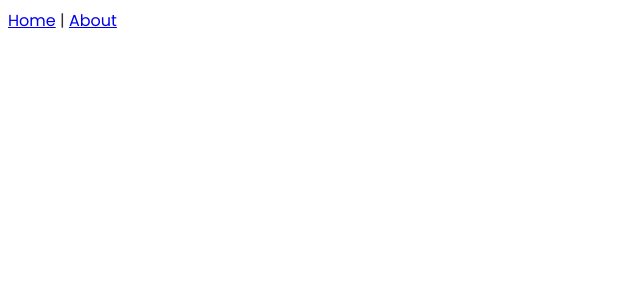
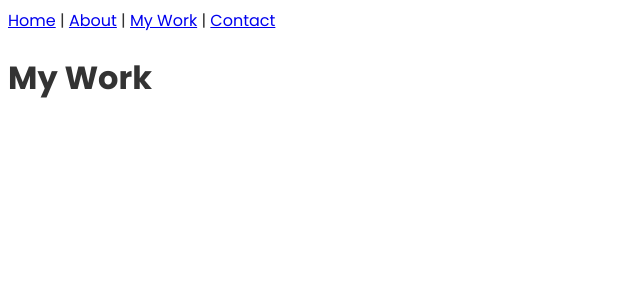
Before and after one commit to shady356/my-homepage, a Vue app: page /my-work in a window 1280 px wide. Shown: the top 300 px of the page, without its empty margins (0-640 px from the left). Built offline with nearby package versions, Linux system fonts and the light colour scheme.

Commit message:
feat: routes and pages added

```diff
--- a/src/App.vue
+++ b/src/App.vue
@@ -2,7 +2,9 @@
   <div id="app">
     <div id="nav">
       <router-link to="/">Home</router-link> |
-      <router-link to="/about">About</router-link>
+      <router-link to="/about">About</router-link> |
+      <router-link to="/my-work">My Work</router-link> |
+      <router-link to="/contact">Contact</router-link>
     </div>
     <router-view />
   </div>
--- a/src/router/index.js
+++ b/src/router/index.js
@@ -17,6 +17,16 @@ const routes = [
     // this generates a separate chunk (about.[hash].js) for this route
     // which is lazy-loaded when the route is visited.
     component: () => import(/* webpackChunkName: "about" */ '../views/About.vue')
+  },
+  {
+    path: '/my-work',
+    name: 'MyWork',
+    component: () => import(/* webpackChunkName: "myWork" */ '../views/MyWork.vue')
+  },
+  {
+    path: '/contact',
+    name: 'Contact',
+    component: () => import(/* webpackChunkName: "contact" */ '../views/Contact.vue')
   }
 ]
 
--- /dev/null
+++ b/src/views/Contact.vue
@@ -0,0 +1,11 @@
+<template>
+  <div>
+    <h1>Contact</h1>
+  </div>
+</template>
+
+<script>
+export default {
+  name: 'Contact'
+}
+</script>
--- /dev/null
+++ b/src/views/MyWork.vue
@@ -0,0 +1,11 @@
+<template>
+  <div>
+    <h1>My Work</h1>
+  </div>
+</template>
+
+<script>
+export default {
+  name: 'MyWork'
+}
+</script>
```
